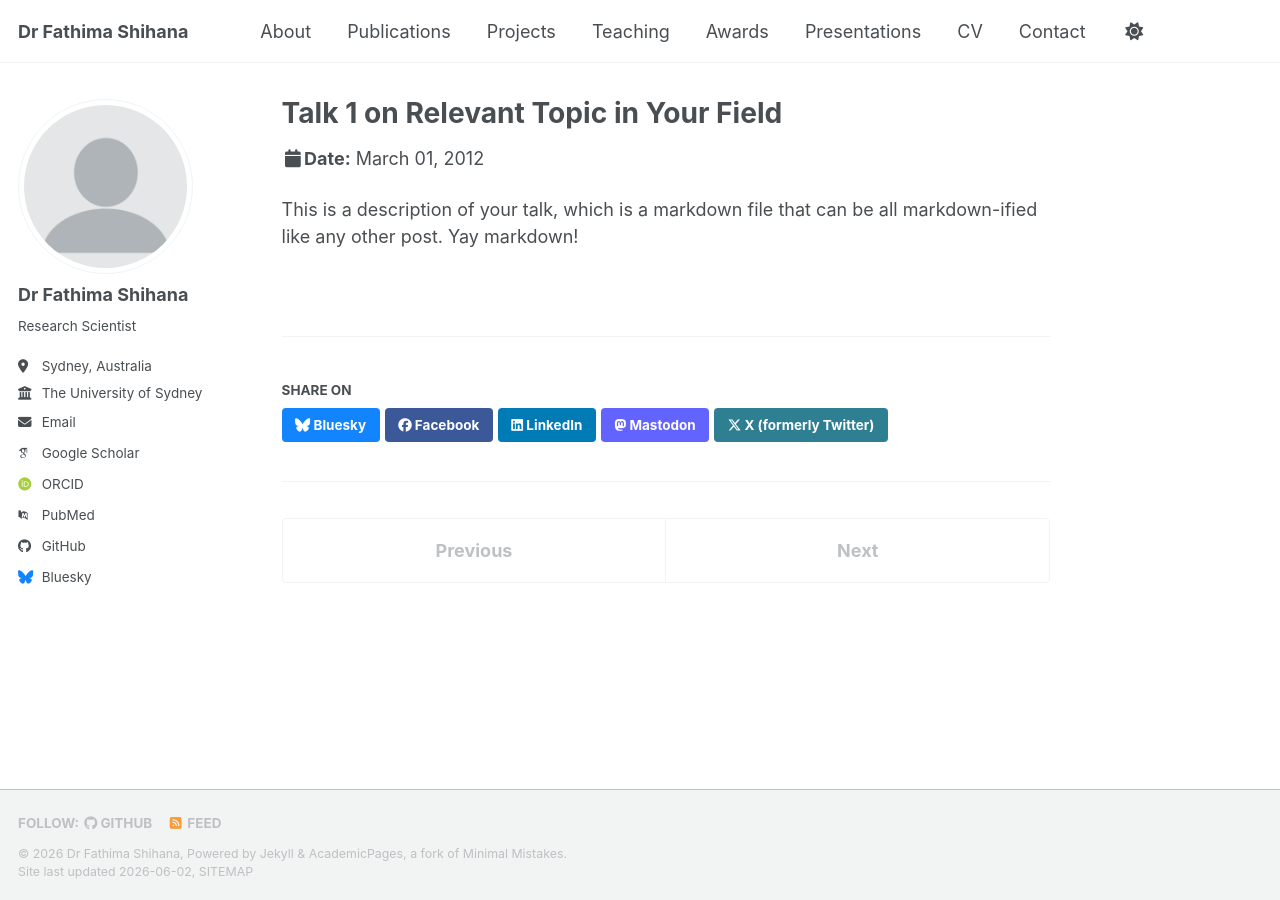
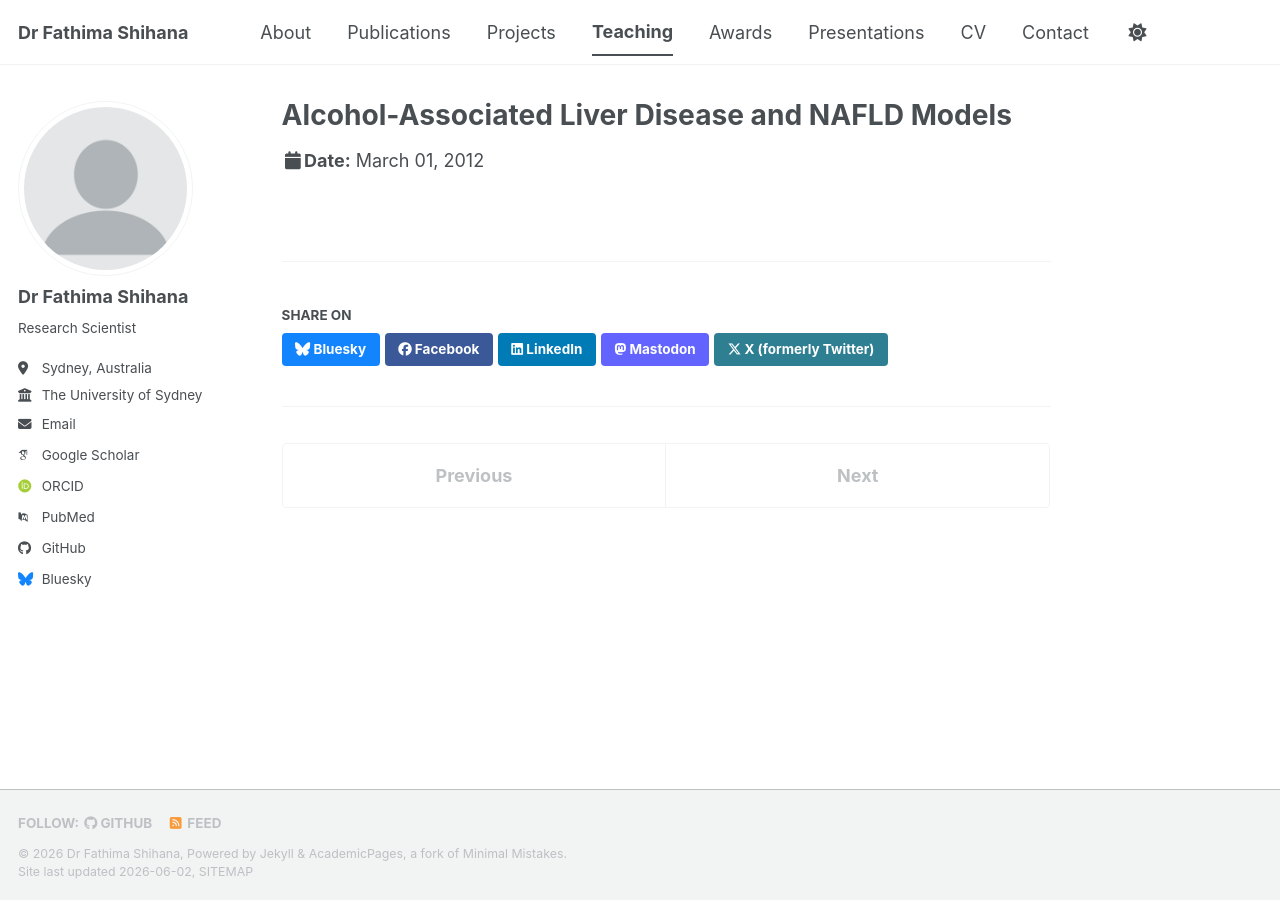
Before and after one commit to fathimashihana/fathimashihana.github.io, a Jekyll site: the page built from _talks/2012-03-01-talk-1.md, in a window 1280 px wide. Built offline with Jekyll 4.4.1, drawn with Linux system fonts in a browser that asks for light colours; some web fonts are replaced; a script bundle is joined from its source files by our own code; library files that are not in the unit come from our copies.

Commit message:
Update 2012-03-01-talk-1.md

```diff
--- a/_talks/2012-03-01-talk-1.md
+++ b/_talks/2012-03-01-talk-1.md
@@ -1,11 +1,6 @@
 ---
-title: "Talk 1 on Relevant Topic in Your Field"
+title: "Alcohol-Associated Liver Disease and NAFLD Models"
 collection: talks
-type: "Talk"
-permalink: /talks/2012-03-01-talk-1
-venue: "UC San Francisco, Department of Testing"
-date: 2012-03-01
-location: "San Francisco, CA, USA"
+permalink: /teaching/visiting-lectirer/
+excerpt: "Zebrafish models for alcohol-associated and fatty liver disease."
 ---
-
-This is a description of your talk, which is a markdown file that can be all markdown-ified like any other post. Yay markdown!
```
